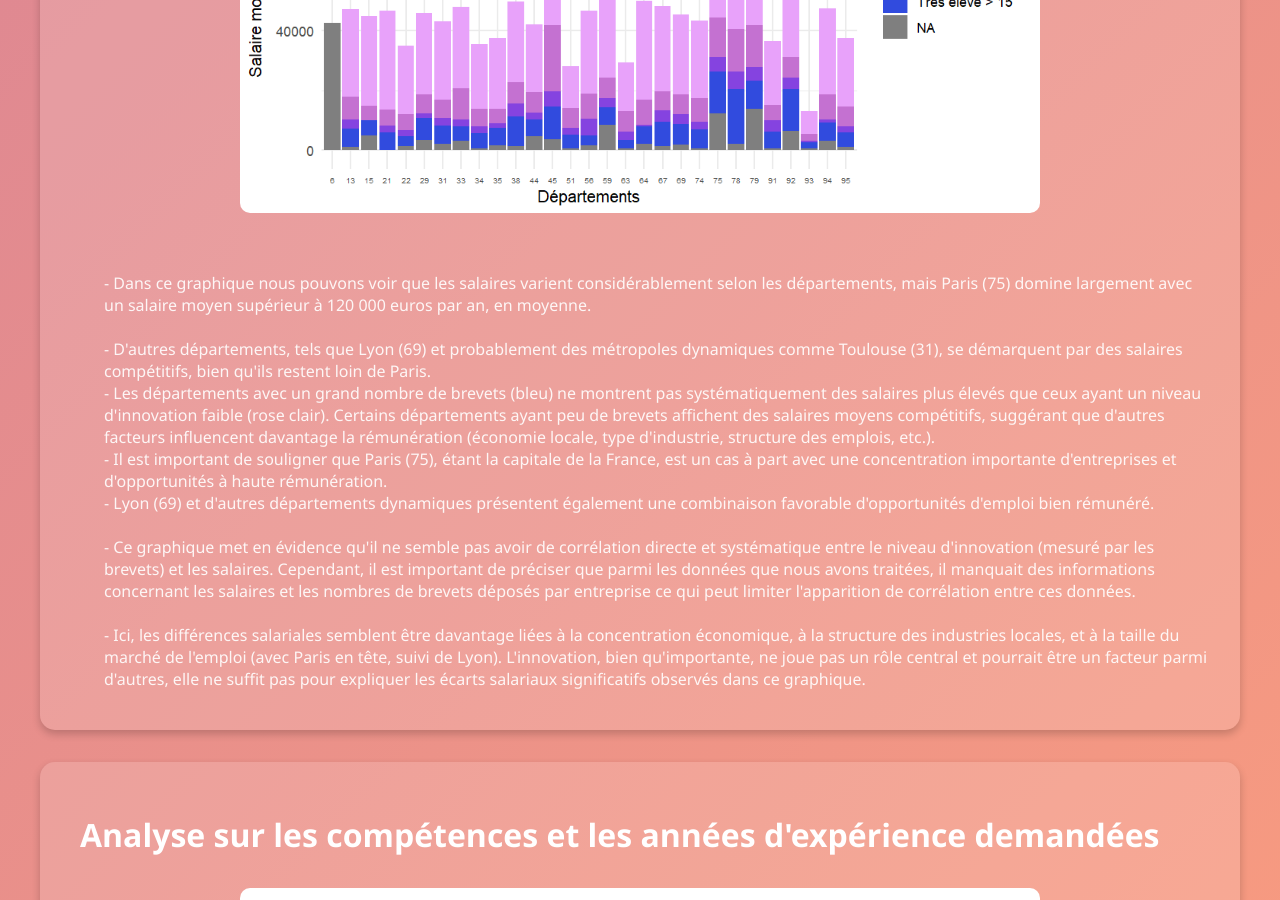
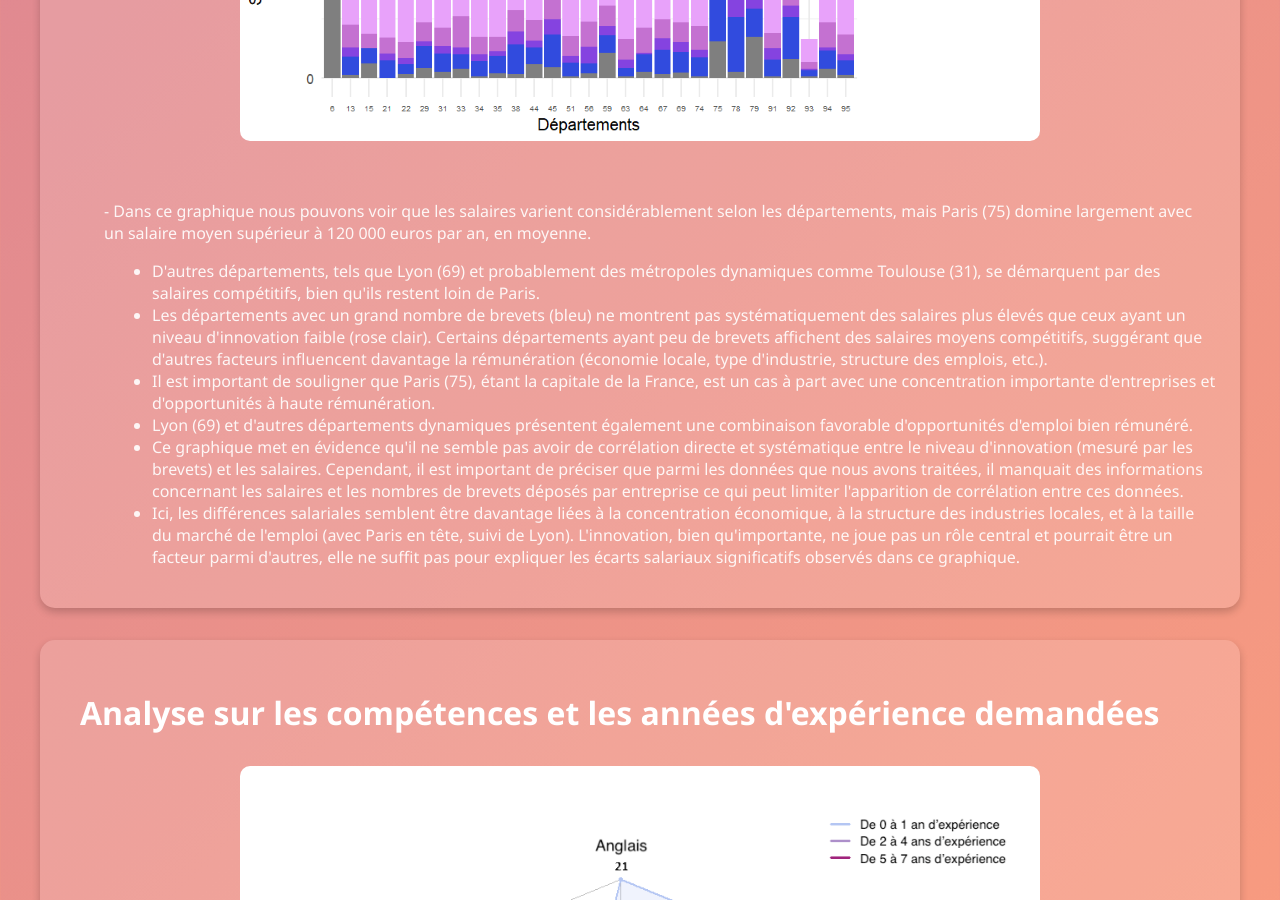
Before and after one commit to SebastienH422/ProjetR.smams, a Jekyll site: the page analyses.html, which Jekyll copies as it is, in a window 1280 px wide and 900 px high, scrolled down 6976 px. Built offline with Jekyll 4.4.1, drawn with Linux system fonts in a browser that asks for light colours; some of the changed text lies outside the part shown.

Commit message:
Update analyses.html
Liste sous la forme <lu>

```diff
--- a/analyses.html
+++ b/analyses.html
@@ -206,14 +206,13 @@ Ces catégories reflètent des domaines où l’innovation est particulièrement
 La catégorie G (Physique) et d'autres domaines techniques suivent, mais avec un volume de brevets moindre comparé aux trois catégories dominantes.
 Les catégories A et H se démarquent non seulement par leur volume élevé de brevets, mais également par leurs salaires moyens très élevés, montrant une forte valorisation de ces secteurs sur le marché du travail. En revanche, la catégorie B, bien qu’innovante, ne figure pas parmi les secteurs offrant les rémunérations les plus élevées.</p>
                 <h3 style="font-size: 1.5rem;">4. Conclusion</h3>
-                <p style="margin-left: 2.5rem;"> L’analyse des salaires, des offres d’emploi et des brevets par code IPC met en lumière des dynamiques intéressantes :<br>
-<br>- Les catégories A (Nécessités courantes de la vie) et H (Électricité) se distinguent comme des secteurs particulièrement valorisés, combinant des salaires moyens très élevés, une forte demande sur le marché de l’emploi, et un volume important de brevets. Cela reflète leur double rôle économique, à la fois dans la satisfaction des besoins essentiels et dans les avancées technologiques.
-<br>
-<br>- La catégorie B (Techniques industrielles, transports), bien qu’innovante avec un grand nombre de brevets, n’offre pas des rémunérations aussi élevées, suggérant une valorisation plus technologique qu’économique sur le marché.
-<br>
-<br>- Les catégories E (Constructions fixes) et F (Mécanique, éclairage, chauffage), pourtant fondamentales dans les infrastructures et l’industrie, montrent une présence plus modeste en termes de salaires et d’offres d’emploi, ce qui peut s’expliquer par une spécialisation plus restreinte ou une dynamique de marché différente.
-<br>
-<br>- Enfin, la proportion importante d’entreprises sans données IPC (plus de 50 %) souligne une limite dans l’analyse des offres d’emploi, mais n’affecte pas les tendances générales observées dans les secteurs bien représentés.</p>
+                <p style="margin-left: 2.5rem;"> L’analyse des salaires, des offres d’emploi et des brevets par code IPC met en lumière des dynamiques intéressantes :</p>
+                <ul style="margin-left: 3.5rem;">
+                    <li> Les catégories A (Nécessités courantes de la vie) et H (Électricité) se distinguent comme des secteurs particulièrement valorisés, combinant des salaires moyens très élevés, une forte demande sur le marché de l’emploi, et un volume important de brevets. Cela reflète leur double rôle économique, à la fois dans la satisfaction des besoins essentiels et dans les avancées technologiques.</li>
+                    <li> La catégorie B (Techniques industrielles, transports), bien qu’innovante avec un grand nombre de brevets, n’offre pas des rémunérations aussi élevées, suggérant une valorisation plus technologique qu’économique sur le marché.</li>
+                    <li> Les catégories E (Constructions fixes) et F (Mécanique, éclairage, chauffage), pourtant fondamentales dans les infrastructures et l’industrie, montrent une présence plus modeste en termes de salaires et d’offres d’emploi, ce qui peut s’expliquer par une spécialisation plus restreinte ou une dynamique de marché différente.</li>
+                    <li> Enfin, la proportion importante d’entreprises sans données IPC (plus de 50 %) souligne une limite dans l’analyse des offres d’emploi, mais n’affecte pas les tendances générales observées dans les secteurs bien représentés.</li>
+                </ul>
             </div>
 
             <div class="block">
@@ -237,16 +236,16 @@ Les catégories A et H se démarquent non seulement par leur volume élevé de b
                 <p align="center">
                     <img src="Images/dept_salaire_innov.png" alt="Analyse des départements" class="large-image">
                 </p>
-                <p style="margin-left: 2.5rem;"><br> - Dans ce graphique nous pouvons voir que les salaires varient considérablement selon les départements, mais Paris (75) domine largement avec un salaire moyen supérieur à 120 000 euros par an, en moyenne.
-                    <br>
-<br> - D'autres départements, tels que Lyon (69) et probablement des métropoles dynamiques comme Toulouse (31), se démarquent par des salaires compétitifs, bien qu'ils restent loin de Paris.
-<br> - Les départements avec un grand nombre de brevets (bleu) ne montrent pas systématiquement des salaires plus élevés que ceux ayant un niveau d'innovation faible (rose clair). Certains départements ayant peu de brevets affichent des salaires moyens compétitifs, suggérant que d'autres facteurs influencent davantage la rémunération (économie locale, type d'industrie, structure des emplois, etc.).
-<br> - Il est important de souligner que Paris (75), étant la capitale de la France, est un cas à part avec une concentration importante d'entreprises et d'opportunités à haute rémunération.
-<br> - Lyon (69) et d'autres départements dynamiques présentent également une combinaison favorable d'opportunités d'emploi bien rémunéré.
-<br>
-<br> - Ce graphique met en évidence qu'il ne semble pas avoir de corrélation directe et systématique entre le niveau d'innovation (mesuré par les brevets) et les salaires. Cependant, il est important de préciser que parmi les données que nous avons traitées, il manquait des informations concernant les salaires et les nombres de brevets déposés par entreprise ce qui peut limiter l'apparition de corrélation entre ces données.
-<br>
-<br> - Ici, les différences salariales semblent être davantage liées à la concentration économique, à la structure des industries locales, et à la taille du marché de l'emploi (avec Paris en tête, suivi de Lyon). L'innovation, bien qu'importante, ne joue pas un rôle central et pourrait être un facteur parmi d'autres, elle ne suffit pas pour expliquer les écarts salariaux significatifs observés dans ce graphique.</p>
+                <p style="margin-left: 2.5rem;"><br> - Dans ce graphique nous pouvons voir que les salaires varient considérablement selon les départements, mais Paris (75) domine largement avec un salaire moyen supérieur à 120 000 euros par an, en moyenne.</p>
+                <ul style="margin-left: 3.5rem;">
+                    <li> D'autres départements, tels que Lyon (69) et probablement des métropoles dynamiques comme Toulouse (31), se démarquent par des salaires compétitifs, bien qu'ils restent loin de Paris.</li>
+                    <li> Les départements avec un grand nombre de brevets (bleu) ne montrent pas systématiquement des salaires plus élevés que ceux ayant un niveau d'innovation faible (rose clair). Certains départements ayant peu de brevets affichent des salaires moyens compétitifs, suggérant que d'autres facteurs influencent davantage la rémunération (économie locale, type d'industrie, structure des emplois, etc.).</li>
+                    <li> Il est important de souligner que Paris (75), étant la capitale de la France, est un cas à part avec une concentration importante d'entreprises et d'opportunités à haute rémunération.</li>
+                    <li> Lyon (69) et d'autres départements dynamiques présentent également une combinaison favorable d'opportunités d'emploi bien rémunéré.</li>
+                    <li> Ce graphique met en évidence qu'il ne semble pas avoir de corrélation directe et systématique entre le niveau d'innovation (mesuré par les brevets) et les salaires. Cependant, il est important de préciser que parmi les données que nous avons traitées, il manquait des informations concernant les salaires et les nombres de brevets déposés par entreprise ce qui peut limiter l'apparition de corrélation entre ces données. </li>
+                    <li> Ici, les différences salariales semblent être davantage liées à la concentration économique, à la structure des industries locales, et à la taille du marché de l'emploi (avec Paris en tête, suivi de Lyon). L'innovation, bien qu'importante, ne joue pas un rôle central et pourrait être un facteur parmi d'autres, elle ne suffit pas pour expliquer les écarts salariaux significatifs observés dans ce graphique.</li>
+
+                </ul>
             </div>
 
 
```
